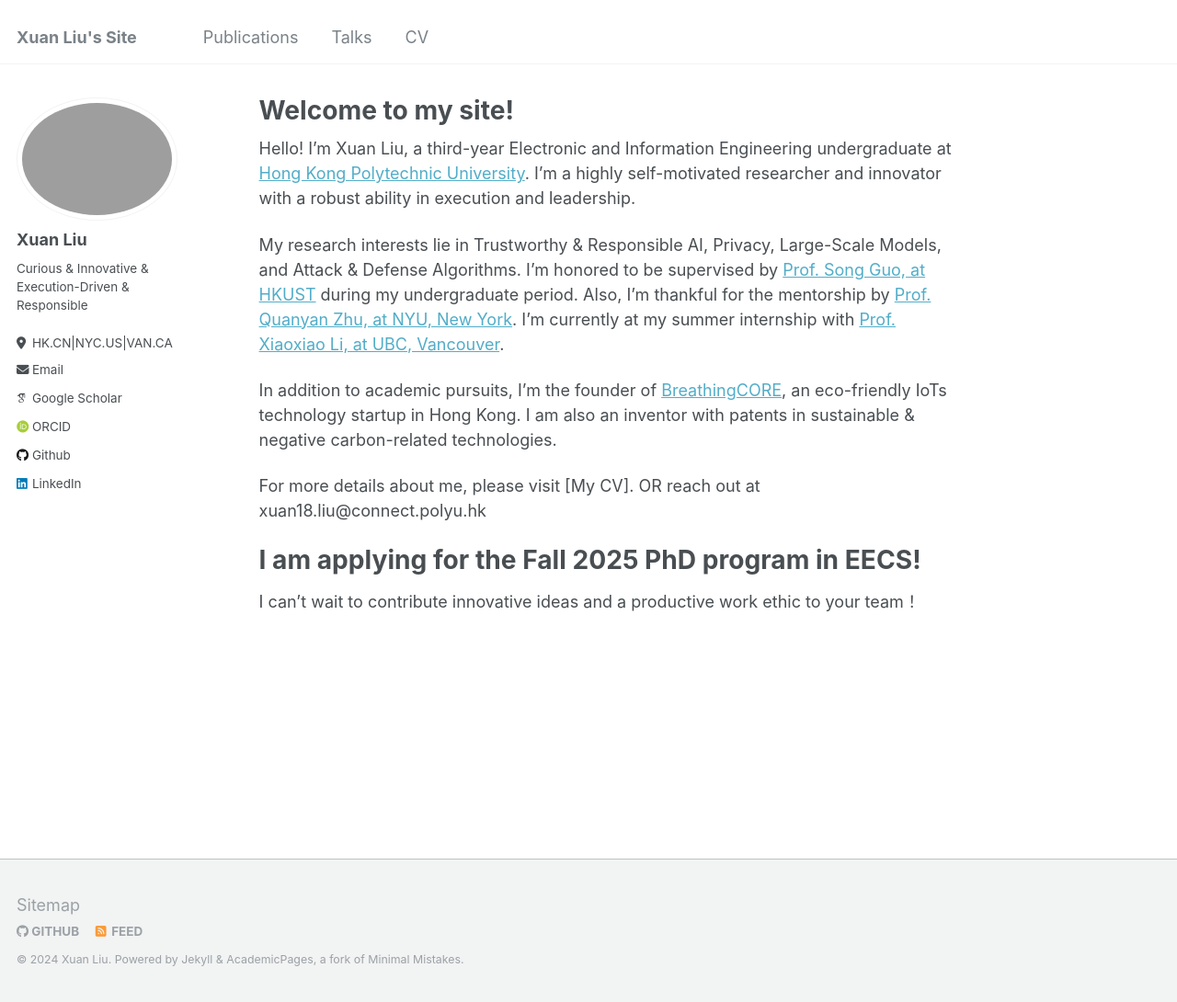
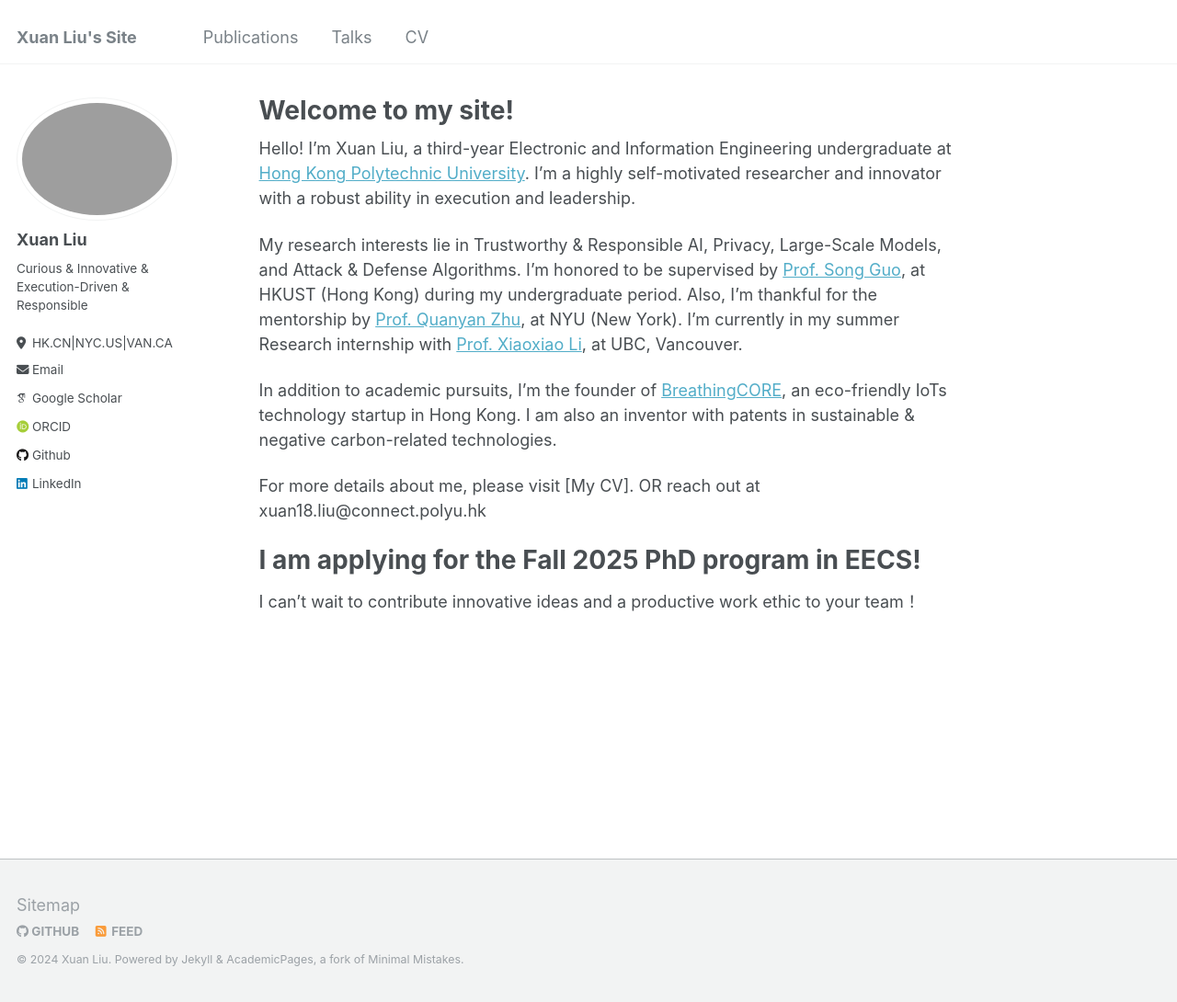
Before and after one commit to XuanL17/XuanL17.github.io, a Jekyll site: the page built from _pages/about.md, in a window 1280 px wide and 1090 px high. Shown: the whole window at 92% size. Built offline with Jekyll 4.4.1, drawn with Linux system fonts in a browser that asks for light colours; some web fonts are replaced.

Commit message:
Update about.md

```diff
--- a/_pages/about.md
+++ b/_pages/about.md
@@ -9,7 +9,7 @@ redirect_from:
 
 Hello! I'm Xuan Liu, a third-year Electronic and Information Engineering undergraduate at [Hong Kong Polytechnic University](https://www.polyu.edu.hk/eee/). I'm a highly self-motivated researcher and innovator with a robust ability in execution and leadership.
 
-My research interests lie in Trustworthy & Responsible AI, Privacy, Large-Scale Models, and Attack & Defense Algorithms. I'm honored to be supervised by [Prof. Song Guo, at HKUST](https://cse.hkust.edu.hk/~songguo/) during my undergraduate period. Also, I'm thankful for the mentorship by [Prof. Quanyan Zhu, at NYU, New York](https://engineering.nyu.edu/faculty/quanyan-zhu). I'm currently at my summer internship with [Prof. Xiaoxiao Li, at UBC, Vancouver](https://ece.ubc.ca/xiaoxiao-li/).
+My research interests lie in Trustworthy & Responsible AI, Privacy, Large-Scale Models, and Attack & Defense Algorithms. I'm honored to be supervised by [Prof. Song Guo](https://cse.hkust.edu.hk/~songguo/), at HKUST (Hong Kong) during my undergraduate period. Also, I'm thankful for the mentorship by [Prof. Quanyan Zhu](https://engineering.nyu.edu/faculty/quanyan-zhu), at NYU (New York). I'm currently in my summer Research internship with [Prof. Xiaoxiao Li](https://ece.ubc.ca/xiaoxiao-li/), at UBC, Vancouver.
 
 In addition to academic pursuits, I'm the founder of [BreathingCORE](https://www.linkedin.com/posts/hong-kong-polytechnic-university_uris-ecotech-startup-activity-7190543155698491392-qV6A?utm_source=share&utm_medium=member_desktop), an eco-friendly IoTs technology startup in Hong Kong. I am also an inventor with patents in sustainable & negative carbon-related technologies.
 
```
